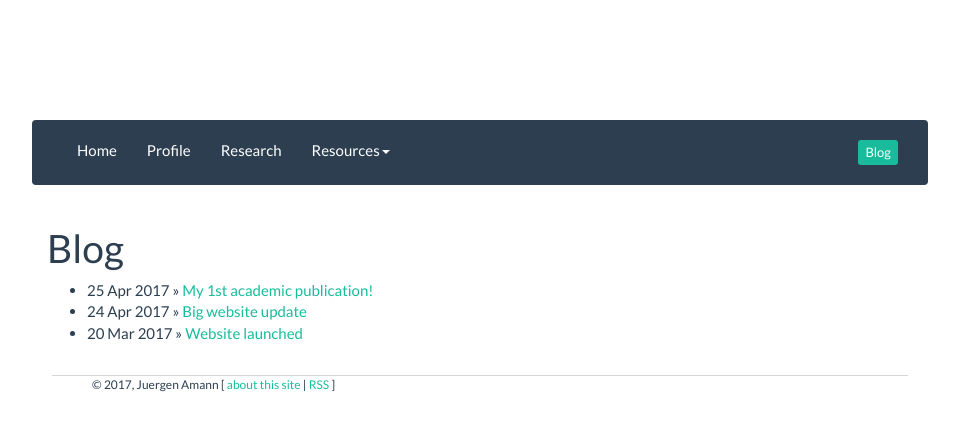
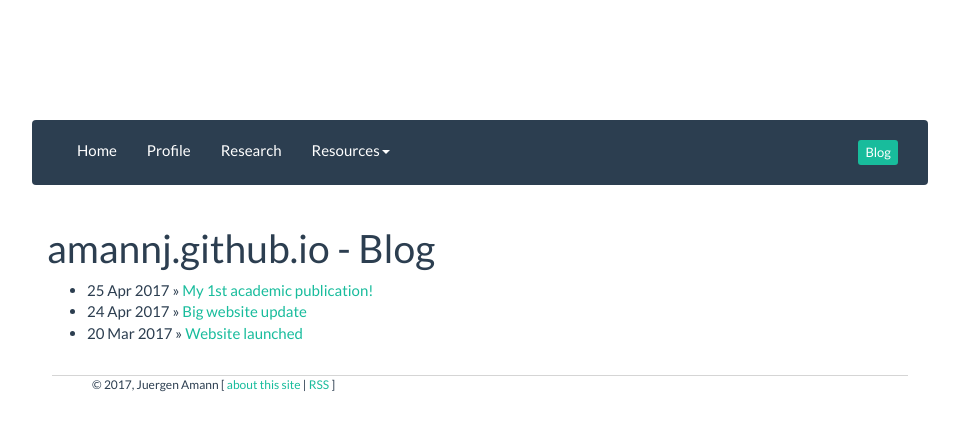
Before and after one commit to amannj/amannj.github.io, a Jekyll site: the page built from blog/index.html, in a window 1280 px wide. Shown: the top 431 px of the page, without its empty margins (160-1119 px from the left). Built offline with Jekyll 4.4.1, drawn with Linux system fonts in a browser that asks for light colours; nearby versions of some CDN libraries.

Commit message:
update page headers

```diff
--- a/about/index.html
+++ b/about/index.html
@@ -1,6 +1,6 @@
 ---
 layout: default
-title: Juergen Amann
+title: amannj.github.io - About
 description: Credits and information about the website.
 ---
 <div class="blurb">
--- a/blog/index.html
+++ b/blog/index.html
@@ -1,6 +1,6 @@
 ---
 layout: default
-title: Blog
+title: amannj.github.io - Blog
 ---
 	<h1>{{ page.title }}</h1>
 	<ul class="posts">
--- a/profile/index.html
+++ b/profile/index.html
@@ -1,6 +1,6 @@
 ---
 layout: default
-title: Juergen Amann
+title: amannj.github.io - Profile
 ---
 <div class="blurb">
 	<h2>Profile</h2>
```
Also changed, not shown: _posts/2017-04-25-great-news.md (+1 -1 lines).
